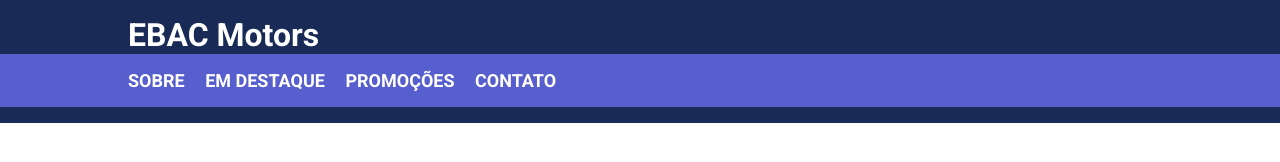
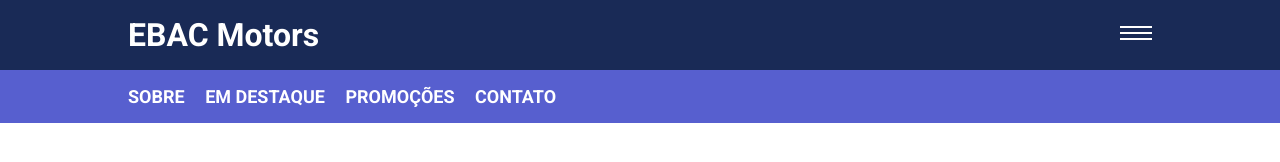
Before and after one commit to jhonleoni/ebac-motors, a plain HTML site: page index.html in a window 1280 px wide. Drawn offline with nearby package versions, Linux system fonts and the light colour scheme.

Commit message:
Add slick-carousel integration and update header styles

```diff
--- a/index.html
+++ b/index.html
@@ -9,13 +9,19 @@
     <link rel="preconnect" href="http://fonts.gstatic.com" crossorigin>
     <link href="https://fonts.googleapis.com/css2?family=Roboto:wght@400;700&display=swap" rel="stylesheet">
     <link rel="stylesheet" href="./main.css">
-
+    <link rel="stylesheet" type="text/css" href="https://cdn.jsdelivr.net/npm/slick-carousel@1.8.1/slick/slick.css"/>
+    <link rel="stylesheet" type="text/css" href="https://cdn.jsdelivr.net/npm/slick-carousel@1.8.1/slick/slick-theme.css"/>
 </head>
 
 <body>
     <header>
         <div class="container">
             <h1>EBAC Motors</h1>
+            <div class="menu-hamburguer">
+                <span></span>
+                <span></span>
+                <span></span>
+            </div>
         </div>
         <nav>
             <div class="container">
@@ -36,6 +42,10 @@
             </div>
         </nav>
     </header>
+
+    <script type="text/javascript" src="https://code.jquery.com/jquery-1.11.0.min.js"></script>
+    <script type="text/javascript" src="https://code.jquery.com/jquery-migrate-1.2.1.min.js"></script>
+    <script type="text/javascript" src="https://cdn.jsdelivr.net/npm/slick-carousel@1.8.1/slick/slick.min.js"></script>
 </body>
 
 </html>
--- a/main.css
+++ b/main.css
@@ -13,8 +13,15 @@
 
 header {
     background-color: #192a56;
-    padding: 16px 0;
+    padding-top: 16px;
     color: #fff;
+}
+
+header > .container {
+    display: flex;
+    justify-content: space-between;
+    align-items: center;
+    padding-bottom: 16px;
 }
 
 nav {
@@ -35,3 +42,15 @@ nav li a {
     color: #fff;
     text-decoration: none;
 }
+
+.menu-hamburguer {
+    width: 32px;
+}
+
+.menu-hamburguer span {
+    height: 2px;
+    width: 100%;
+    background-color: #fff;
+    display: block;
+    margin-bottom: 4px;
+}
```
